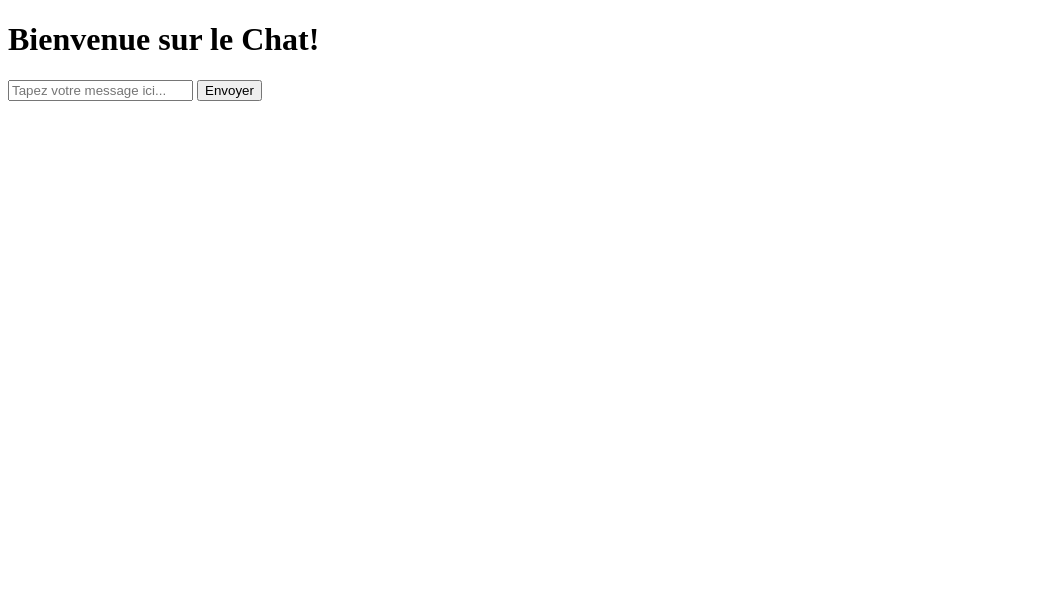
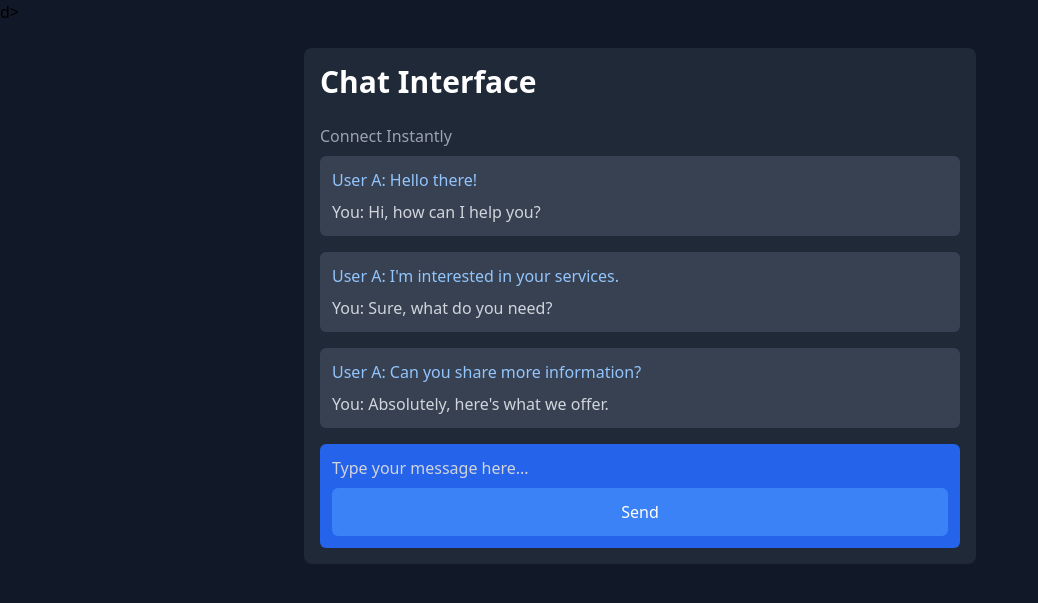
Before and after one commit to ciajudith/flask_web_app, a Flask app: page / in a window 1280 px wide. Shown: the top 603 px of the page, without its empty margins (0-1038 px from the left). Run offline with Flask 3, Linux system fonts and the light colour scheme; some libraries are stand-ins or nearby versions.

Commit message:
Used tailwind for the chat front

```diff
--- a/templates/chat.html
+++ b/templates/chat.html
@@ -1,15 +1,50 @@
-<!-- templates/chat.html -->
 <!DOCTYPE html>
-<html>
+<html lang="en">
+
 <head>
-    <title>Chat avec Flask</title>
-</head>
-<body>
-    <h1>Bienvenue sur le Chat!</h1>
-    <form action="/send" method="post">
-        <input type="text" name="message" placeholder="Tapez votre message ici...">
-        <input type="submit" value="Envoyer">
-    </form>
+    <meta charset="UTF-8">
+    <meta name="viewport" content="width=device-width, initial-scale=1.0">
+    <title>Chat Interface</title>
+    <script src="https://cdn.tailwindcss.com"></script>
+    <link rel="stylesheet" href="https://cdnjs.cloudflare.com/ajax/libs/font-awesome/5.15.3/css/all.min.css">d>
 
+<body class="bg-gray-900">
+    <div class="container mx-auto p-6">
+        <div class="max-w-2xl mx-auto bg-gray-800 rounded-lg p-4">
+            <div class="text-white text-3xl font-semibold mb-6">Chat Interface</div>
+            <div class="text-gray-400 mb-2">Connect Instantly</div>
+            <div class="space-y-4">
+                <div class="bg-gray-700 p-3 rounded-md">
+                    <div class="text-blue-300 mb-2">User A: Hello there!</div>
+                    <div class="text-gray-300">You: Hi, how can I help you?</div>
+                </div>
+                <div class="bg-gray-700 p-3 rounded-md">
+                    <div class="text-blue-300 mb-2">User A: I'm interested in your services.</div>
+                    <div class="text-gray-300">You: Sure, what do you need?</div>
+                </div>
+                <div class="bg-gray-700 p-3 rounded-md">
+                    <div class="text-blue-300 mb-2">User A: Can you share more information?</div>
+                    <div class="text-gray-300">You: Absolutely, here's what we offer.</div>
+                </div>
+                <form id="messageForm" class="bg-blue-600 p-3 rounded-md" action="/send" method="post">
+                    <input type="text" name="message" placeholder="Type your message here..." class="bg-transparent outline-none w-full text-white placeholder-gray-300">
+                    <button type="submit" class="bg-blue-500 w-full p-3 mt-2 rounded-md text-white">Send</button>
+                </form>
+            </div>
+        </div>
+    </div>
+
+    <script>
+        document.getElementById('messageForm').addEventListener('submit', function(event) {
+            event.preventDefault();
+            // You will need to implement what happens when the form is submitted.
+            // For example, you could send the information to your Flask backend using fetch API.
+            var message = document.getElementsByName('message')[0].value;
+            console.log('Message to send:', message);
+            // Reset the input field
+            document.getElementsByName('message')[0].value = '';
+        });
+    </script>
 </body>
+
 </html>
```
